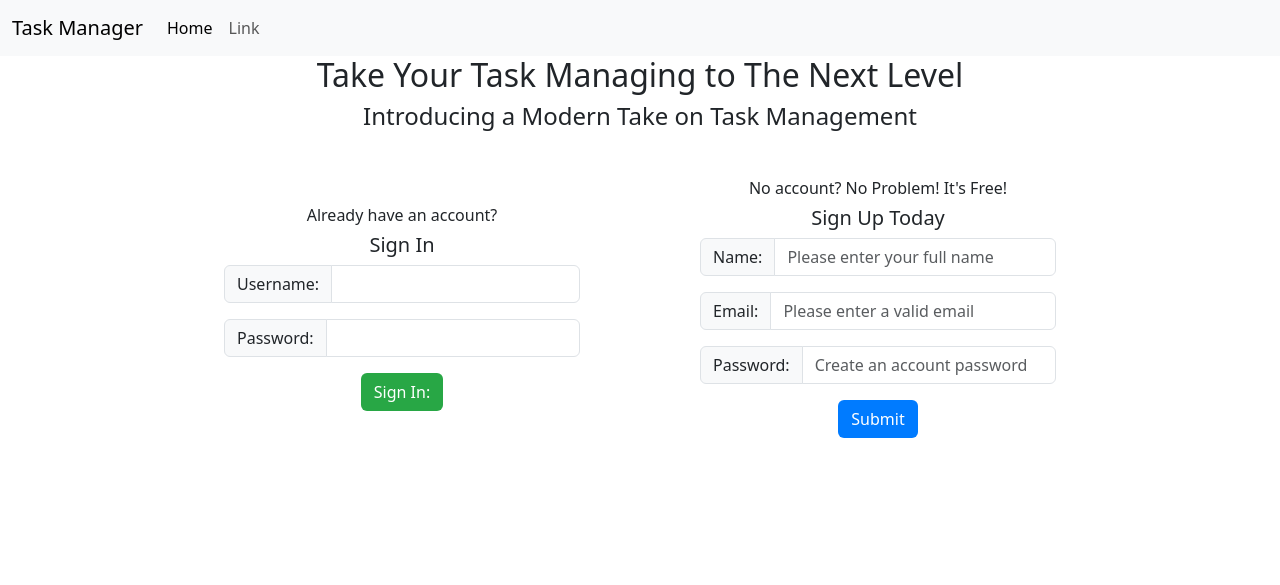
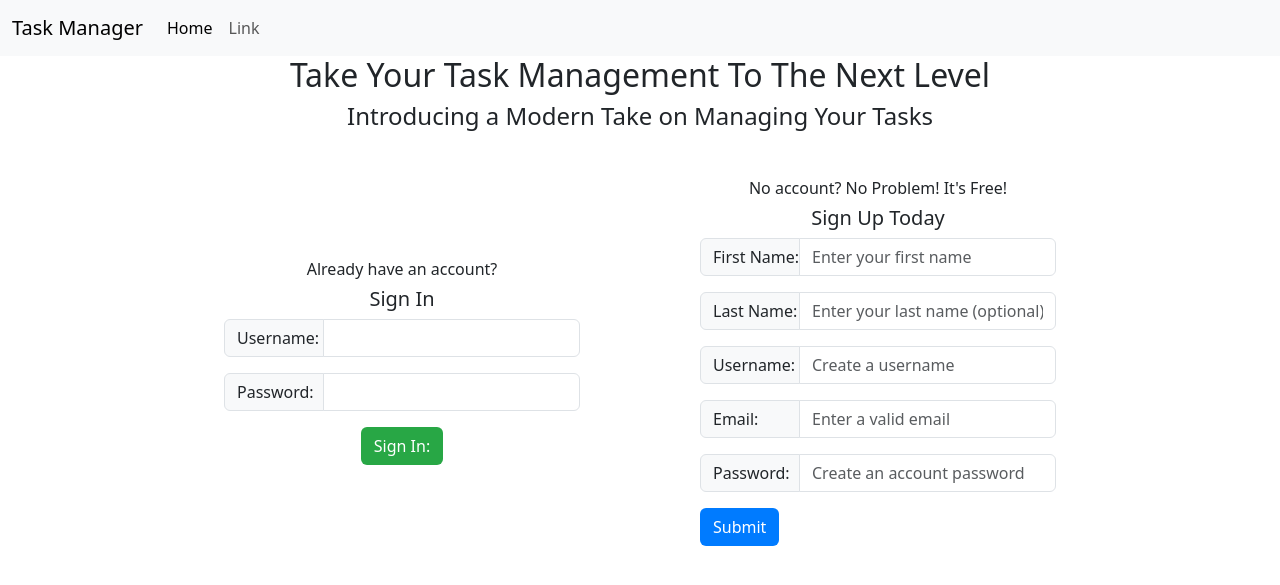
Before and after one commit to EMP-coding/W6PRJCT, a Flask app: page / in a window 1280 px wide. Shown: the top 585 px of the page. Run offline with Flask 3, Linux system fonts and the light colour scheme.

Commit message:
Added route for a post request as form data

```diff
--- a/app/routes.py
+++ b/app/routes.py
@@ -15,6 +15,7 @@ def create_user():
         return {'error': 'Your content type must be application/json'}, 400
     data = request.json
     required_fields = ['firstName', 'lastName', 'username', 'email', 'password']
+
     missing_fields = []
     for field in required_fields:
         if field not in data:
@@ -37,14 +38,32 @@ def create_user():
     return new_user.to_dict(), 201
 
 
+@app.route('/create_user', methods=['POST'])
+def create_user_from_form():
+    # Retrieve form data from request
+    if not request.form:
+        return {'error': 'Your submission must be of form type'}, 400
+    data = request.form
+    required_fields = ['firstName', 'username', 'email', 'password']
+    missing_fields = []
+    for field in required_fields:
+        if field not in data:
+            missing_fields.append(field)
+    if missing_fields:
+        return {'error': f"{','.join(missing_fields)} cannot be left empty"}, 400
 
+    first_name = request.form.get('firstName')
+    last_name = request.form.get('lastName')
+    username = request.form.get('username')
+    email = request.form.get('email')
+    password = request.form.get('password')
+    check_users = db.session.execute(db.select(User).where( (User.username == username) | (User.email == email) )).scalars().all()
+    if check_users:
+        return {'error': "A user with that username and/or email already exists"}, 400
 
+    new_user = User(first_name=first_name, last_name=last_name,  username=username, email=email, password=password)
 
-
-
-
-
-
+    return new_user.to_dict(), 201
 
 # Task Routes
 @app.route('/')
--- a/app/templates/index.html
+++ b/app/templates/index.html
@@ -8,6 +8,12 @@
     <link href="https://cdn.jsdelivr.net/npm/bootstrap@5.3.3/dist/css/bootstrap.min.css" rel="stylesheet"
         integrity="sha384-QWTKZyjpPEjISv5WaRU9OFeRpok6YctnYmDr5pNlyT2bRjXh0JMhjY6hW+ALEwIH" crossorigin="anonymous">
     <style>
+
+        .custom-input-label {
+    width: 100px;
+    /* Adjust the width as needed */
+        }
+
         /* CSS code for button hover effect */
         .btn-filled-outline-signin {
             background-color: #28a745;
@@ -83,20 +89,20 @@
     </nav>
 
     <div class="container">
-        <h2 class="text-center">Take Your Task Managing to The Next Level</h2>
-        <h4 class="text-center mb-5">Introducing a Modern Take on Task Management</h4>
+        <h2 class="text-center">Take Your Task Management To The Next Level</h2>
+        <h4 class="text-center mb-5">Introducing a Modern Take on Managing Your Tasks</h4>
 
         <div class="row justify-content-center">
             <div class="col-md-4 d-flex flex-column justify-content-center align-items-center mx-5">
                 <h6 class="text-center">Already have an account?</h6>
                 <h5 class="text-center">Sign In</h5>
                 <div class="input-group mb-3">
-                    <span class="input-group-text" id="inputGroup-sizing-default">Username:</span>
+                    <span class="input-group-text custom-input-label" id="inputGroup-sizing-default">Username:</span>
                     <input type="text" class="form-control" aria-label="Sizing example input"
                         aria-describedby="inputGroup-sizing-default">
                 </div>
                 <div class="input-group mb-3">
-                    <span class="input-group-text" id="inputGroup-sizing-default">Password:</span>
+                    <span class="input-group-text custom-input-label" id="inputGroup-sizing-default">Password:</span>
                     <input type="text" class="form-control" aria-label="Sizing example input"
                         aria-describedby="inputGroup-sizing-default">
                 </div>
@@ -105,19 +111,29 @@
             <div class="col-md-4 d-flex flex-column justify-content-center align-items-center mx-5">
                 <h6 class="text-center">No account? No Problem! It's Free!</h6>
                 <h5 class="text-center">Sign Up Today</h5>
+                <form action="/create_user" method="POST">
                     <div class="input-group mb-3">
-                    <span class="input-group-text" id="inputGroup-sizing-default">Name:</span>
-                    <input type="text" class="form-control" placeholder="Please enter your full name" aria-label="Create a username" aria-describedby="inputGroup-sizing-default">
+                        <span class="input-group-text custom-input-label" id="inputGroup-sizing-default">First Name:</span>
+                        <input type="text" class="form-control" name="firstName" placeholder="Enter your first name" aria-label="Enter first name" aria-describedby="inputGroup-sizing-default">
                     </div>
                     <div class="input-group mb-3">
-                    <span class="input-group-text" id="inputGroup-sizing-default">Email:</span>
-                    <input type="text" class="form-control" placeholder="Please enter a valid email" aria-label="Enter your email address" aria-describedby="inputGroup-sizing-default">
+                        <span class="input-group-text custom-input-label" id="inputGroup-sizing-default">Last Name:</span>
+                        <input type="text" class="form-control" name="lastName" placeholder="Enter your last name (optional)" aria-label="Enter last name" aria-describedby="inputGroup-sizing-default">
                     </div>
                     <div class="input-group mb-3">
-                    <span class="input-group-text" id="inputGroup-sizing-default">Password:</span>
-                    <input type="text" class="form-control" placeholder="Create an account password" aria-label="Create a Password" aria-describedby="inputGroup-sizing-default">
+                        <span class="input-group-text custom-input-label" id="inputGroup-sizing-default">Username:</span>
+                        <input type="text" class="form-control" name="username" placeholder="Create a username" aria-label="Create a username" aria-describedby="inputGroup-sizing-default">
                     </div>
-                <button type="button" class="btn btn-filled-outline-signup">Submit</button>
+                    <div class="input-group mb-3">
+                        <span class="input-group-text custom-input-label" id="inputGroup-sizing-default">Email:</span>
+                        <input type="text" class="form-control" name ="email" placeholder="Enter a valid email" aria-label="Enter your email address" aria-describedby="inputGroup-sizing-default">
+                    </div>
+                    <div class="input-group mb-3">
+                        <span class="input-group-text custom-input-label" id="inputGroup-sizing-default">Password:</span>
+                        <input type="text" class="form-control" name="password" placeholder="Create an account password" aria-label="Create a Password" aria-describedby="inputGroup-sizing-default">
+                    </div>
+                    <button type="submit" class="btn btn-filled-outline-signup">Submit</button>
+                </form>
             </div>
         </div>
     </div>
--- a/scratch.py
+++ b/scratch.py
@@ -1,2 +1,2 @@
-@app.route('/users')
-def get_users():
+#@app.route('/users')
+#def get_users():
```
Also changed, not shown: app/models.py (+11 -2 lines), 1 other file. Lines whose indentation alone changed are shown as unchanged.
